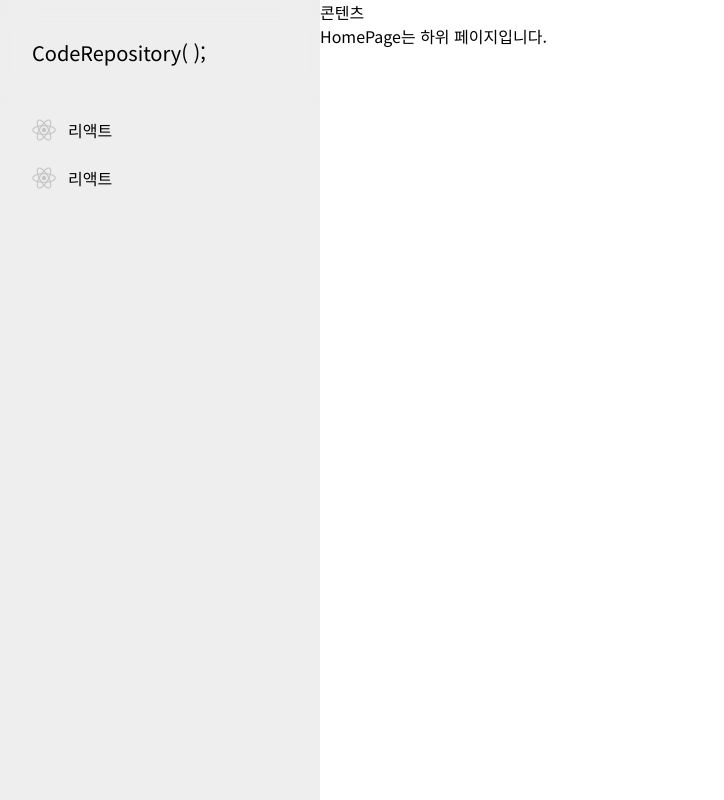
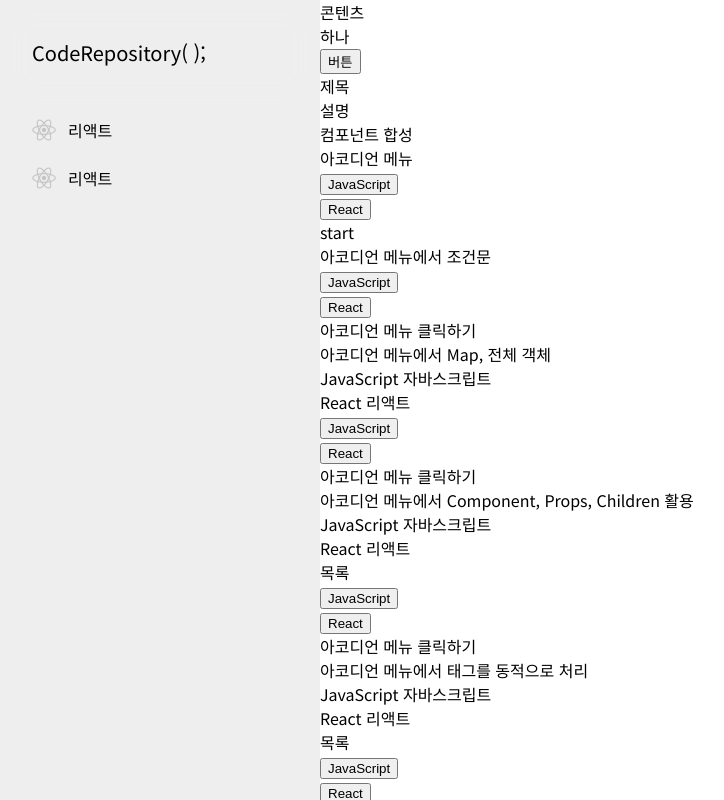
Before and after one commit to wangkodok/react-toy, a React (Vite) app: page /test-page/page in a window 1280 px wide. Shown: the whole page, without its empty margins (0-724 px from the left). Built offline with nearby package versions, Linux system fonts and the light colour scheme.

Commit message:
경로 추가하고 컴포넌트 코드 이동

```diff
--- a/src/MainPage/HomePage.jsx
+++ b/src/MainPage/HomePage.jsx
@@ -1,3 +1,73 @@
+import Button from "../Button";
+import Props from "../Props";
+import PropsChildren from "../PropsChildren";
+import AccordionMenu from "../AccordionMenu";
+import Conditional from "../Conditional";
+import Map from "../Map";
+import ComponentPropsChildren from "../ComponentPropsChildren";
+import ComponentTag from "../ComponentTag";
+import StateParent from "../StateParent";
+import StateParentProps from "../StateParentProps";
+import StyledComponents from "../StyledComponents";
+import TailwindCSS from "../TailwindCSS";
+import UseRef from "../UseRef";
+import Project from "../Project";
+import UserInput from "../UserInput";
+import StateList from "../StateList";
+import ContextAPI from "../ContextAPI";
+import UseReducer from "../UseReducer";
+import UseReducerModal from "../UseReducerModal";
+import UseEffectMount from "../UseEffectMount";
+import UseEffectDependencyArray from "../UseEffectDependencyArray";
+import UseCallbackSetTimeout from "../UseCallbackSetTimeout";
+import UseCallbackParentComponent from "../UseCallbackParentComponent";
+import UseCallbackParentBox from "../UseCallbackChildBox/UseCallbackParentBox";
+import SetTimeOut from "../SetTimeOut";
+import SetInterval from "../SetInterval";
+// import Redux from "../Redux";
+// import ReduxToolkit from "../ReduxToolkit";
+// import ReduxToolkitLoginLogout from "../ReduxToolkitLoginLogout";
+// import RouterPage from "../RouterPage";
+import InputHandle from "../InputHandling/InputHandle";
+import InputHandleList from "../InputHandling/InputHandleList";
+import ReduxStudy from "../reduxStoreStudy/ReduxStudy";
+
 export default function HomePage() {
-  return <div>HomePage는 하위 페이지입니다.</div>;
+  return (
+    <>
+      <Button />
+      <Props />
+      <PropsChildren />
+      <AccordionMenu />
+      <Conditional />
+      <Map />
+      <ComponentPropsChildren />
+      <ComponentTag />/
+      <StateParent />
+      <StateParentProps />
+      <StyledComponents />
+      <TailwindCSS />
+      <UseRef />
+      <Project />
+      <UserInput />
+      <StateList />
+      <ContextAPI />
+      <UseReducer />
+      <UseReducerModal />
+      <UseEffectMount />
+      <UseEffectDependencyArray />
+      <UseCallbackSetTimeout />
+      <UseCallbackParentComponent />
+      <UseCallbackParentBox />
+      <SetTimeOut />
+      <SetInterval />
+      {/* <Redux /> */}
+      {/* <ReduxToolkit /> */}
+      {/* <ReduxToolkitLoginLogout /> */}
+      {/* <RouterPage /> */}
+      <InputHandle />
+      <InputHandleList />
+      <ReduxStudy />
+    </>
+  );
 }
--- a/src/MainPage/RootPage.jsx
+++ b/src/MainPage/RootPage.jsx
@@ -1,4 +1,4 @@
-import { Outlet } from "react-router-dom";
+import { Outlet, Link } from "react-router-dom";
 import styled from "styled-components";
 
 // import search from "../image/search.svg";
@@ -75,19 +75,19 @@
         <h1></h1>
         <div className="sidebar">
           <div className="logo-area">
-            <a href="">CodeRepository&#40; &#41;&#59;</a>
+            <Link to="/">CodeRepository&#40; &#41;&#59;</Link>
           </div>
           <nav>
             <ul>
               <li>
-                <a href="">
+                <Link to="page">
                   <span>리액트</span>
-                </a>
+                </Link>
               </li>
               <li>
-                <a href="">
+                <Link to="">
                   <span>리액트</span>
-                </a>
+                </Link>
               </li>
             </ul>
           </nav>
@@ -96,8 +96,8 @@
           <section>
             <h2>콘텐츠</h2>
             {/* 하위 페이지를 렌더링하려면 상위 페이지에서 Outlet 사용하기 */}
-            <Outlet></Outlet>
           </section>
+          <Outlet></Outlet>
         </div>
       </div>
     </Wrapper>
```
Also changed, not shown: src/App.jsx (+0 -66 lines).
